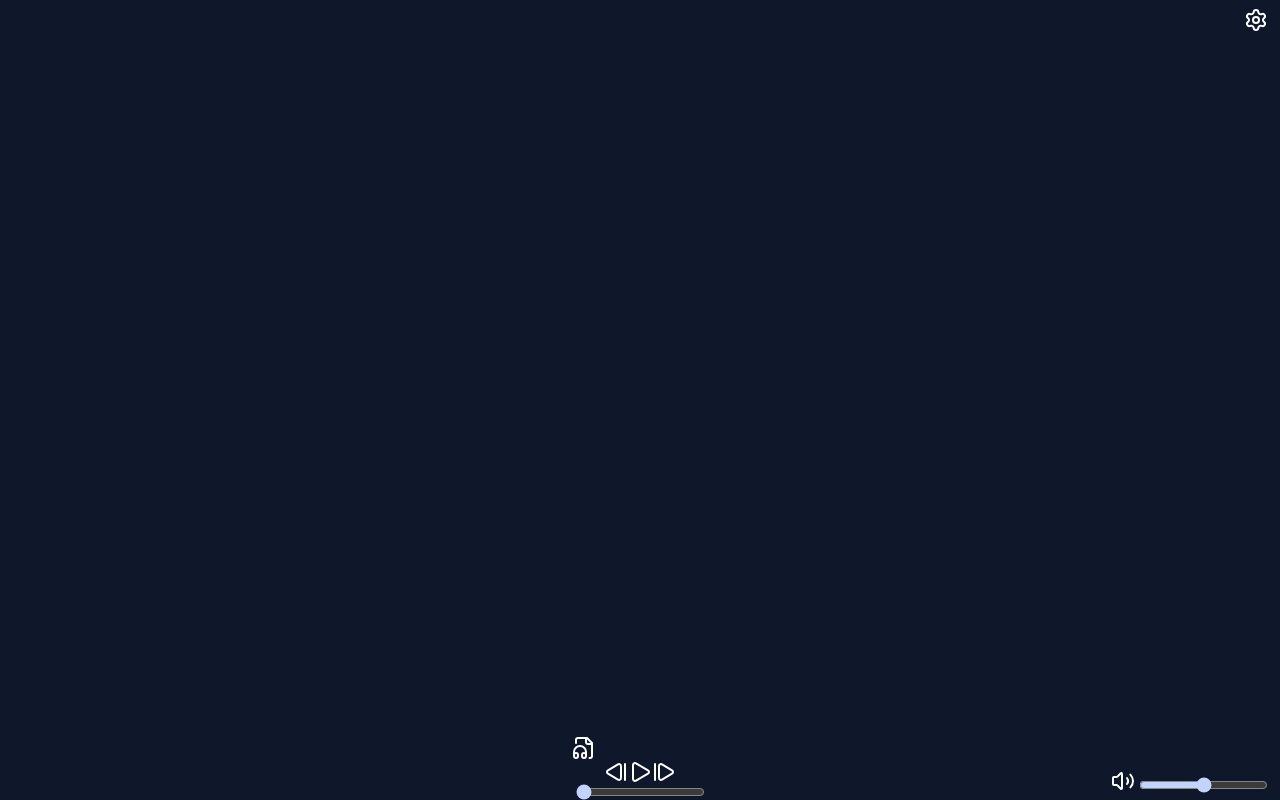
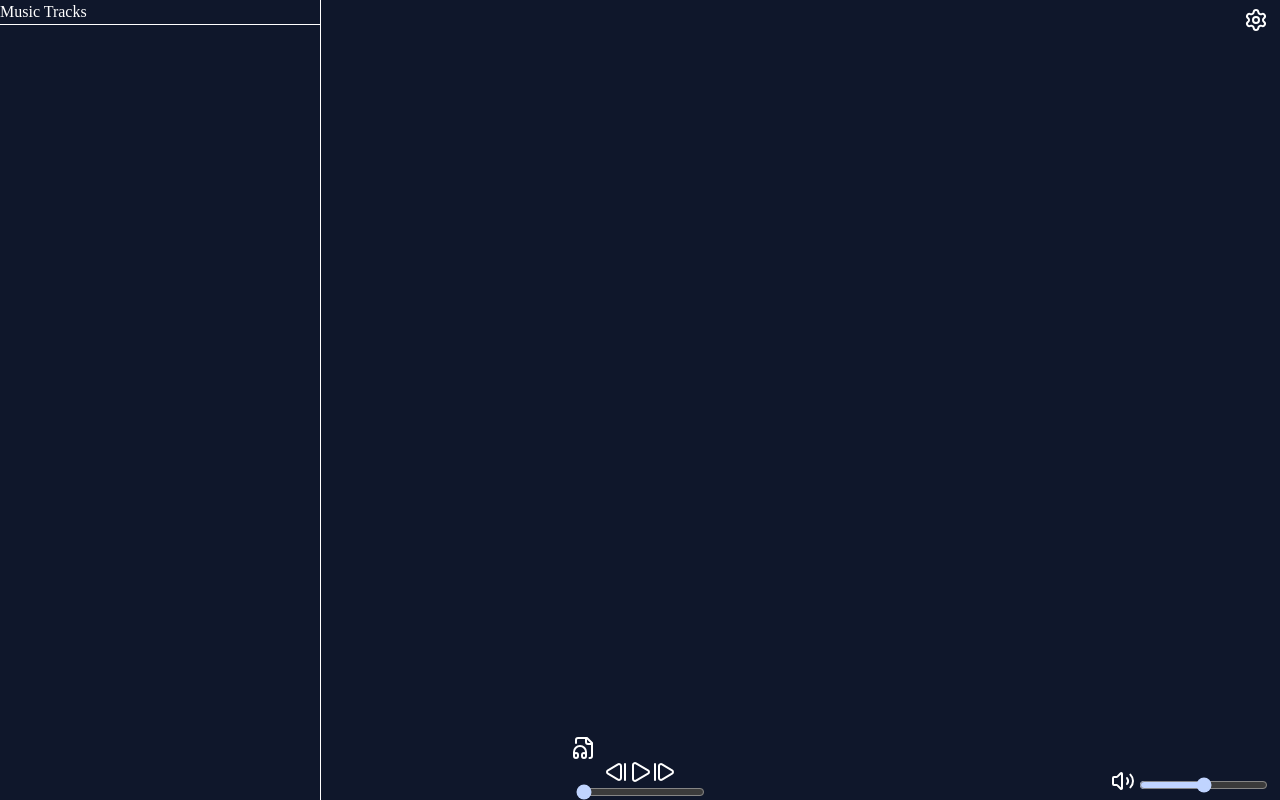
Before and after one commit to CalebJohnson1/Music, a website: page src/index.html in a window 1280 px wide. Drawn offline with Linux system fonts and the light colour scheme; a web font is replaced by a local one.

Commit message:
Added a visible layout for music tracks on the left side without having any music tracks present. If you do add music tracks, you can click on the 'Music Tracks' text on top to hide all the tracks. Updated code for music tracks to make it more legible

```diff
--- a/src/index.html
+++ b/src/index.html
@@ -9,7 +9,7 @@
     <link href="styles.css" rel="stylesheet">
 </head>
 
-<body class="bg-slate-900 min-h-screen flex items-center justify-center" style="font-family: neutra-l">
+<body class="bg-slate-900 min-h-screen flex items-center justify-center text-white" style="font-family: neutra-l">
     <!-- Settings -->
      <div class="absolute top-2 right-3 text-white">
         <button id="settings-icon" onclick="showSettingsList()">
@@ -30,7 +30,12 @@
     </div>
 
     <!-- Track List -->
-    <ul id="music-tracks" class="absolute left-0 top-0 bottom-0 overflow-y-auto text-white max-w-80"></ul>
+    <div class="absolute top-0 left-0 border-r">
+        <div class="w-80 h-screen overflow-y-auto no-scrollbar">
+            <h1 class="border-b cursor-pointer" onclick="hideTracks()">Music Tracks</h1>
+            <ul id="music-tracks" class=""></ul>
+        </div>
+    </div>
 
     <!-- Music Player Controls -->
     <div id="music-container" class="absolute bottom-0 text-white">
--- a/src/input.css
+++ b/src/input.css
@@ -3,6 +3,16 @@
 @font-face {
     font-family: 'neutra-l';
     src: url("C:\Users\caleb\Documents\fonts\Neutra\neutra-text-light.otf");
+}
+
+@layer utilities {
+    .no-scrollbar::-webkit-scrollbar {
+        display: none;
+    }
+    .no-scrollbar {
+        -ms-overflow-style: none;
+        scrollbar-width: none;
+    }
 }
 
 .music-controls object {
--- a/src/musicPlayer.js
+++ b/src/musicPlayer.js
@@ -1,3 +1,5 @@
+////@ts-check
+
 let isPlaying = false;
 
 const playIcon = '<svg xmlns="http://www.w3.org/2000/svg" width="24" height="24" viewBox="0 0 24 24" fill="none" stroke="#ffffff" stroke-width="2" stroke-linecap="round" stroke-linejoin="round"><path d="M5 5a2 2 0 0 1 3.008-1.728l11.997 6.998a2 2 0 0 1 .003 3.458l-12 7A2 2 0 0 1 5 19z"/></svg>';
@@ -158,8 +160,7 @@ function handleVolumeSlider() {
         audio.volume = volumeSlider.value / 100;
         volumeSlider.value == 0 ? volumeIcon.innerHTML = mutedIcon :
             volumeSlider.value < 50 ? volumeIcon.innerHTML = volumeLowIcon : volumeIcon.innerHTML = volumeHighIcon;
-    }
-    );
+    });
 }
 
 function muteAudio() {
@@ -187,6 +188,11 @@ function audioSeeker() {
     progressBar.addEventListener('input', function() {
         audio.currentTime = progressBar.value;
     });
+}
+
+function hideTracks() {
+    tracks = document.getElementById("music-tracks");
+    !tracks.hidden ? tracks.hidden = true : tracks.hidden = false;
 }
 
 function showSettingsList() {
```
Also changed, not shown: src/styles.css.
